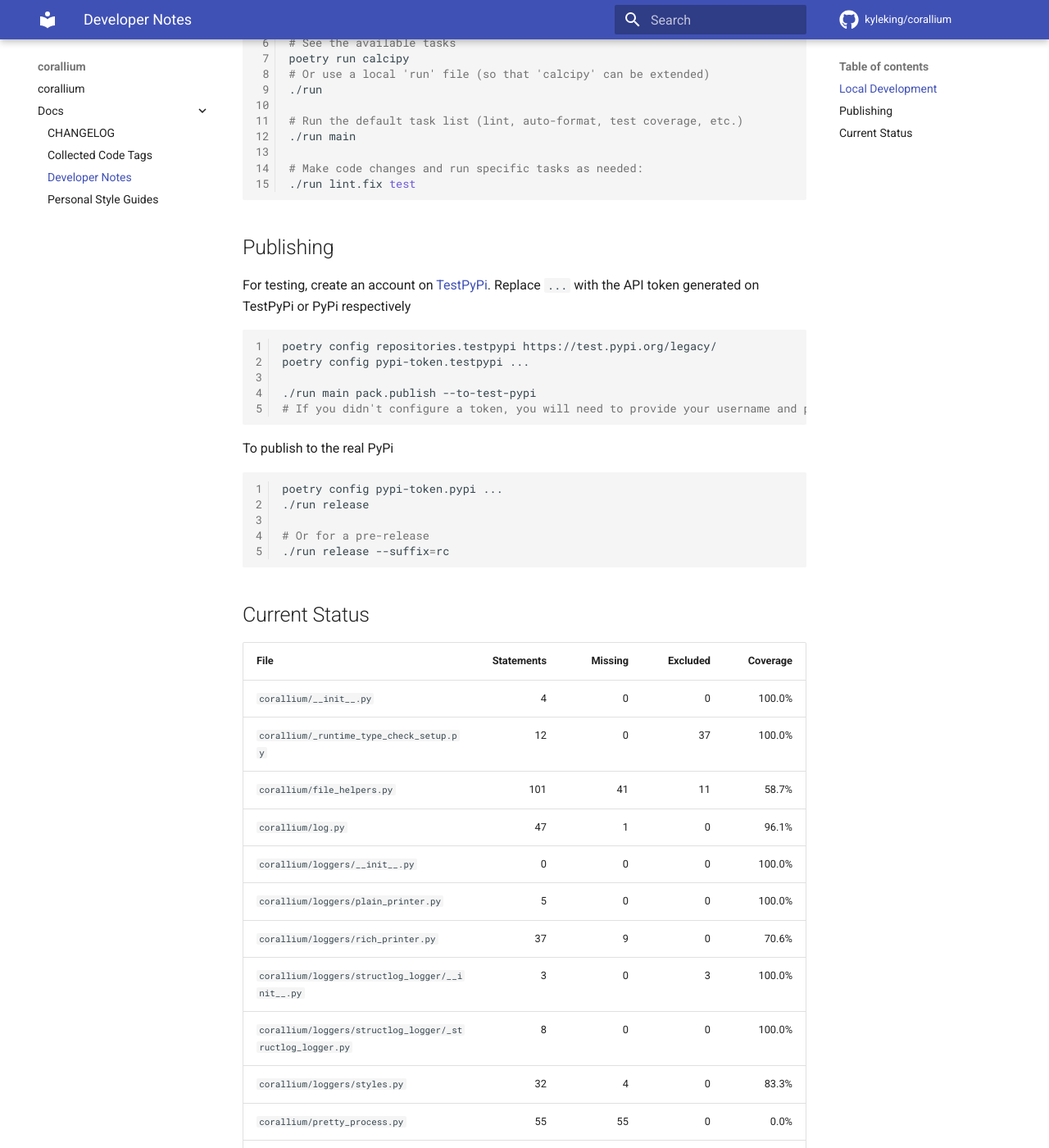
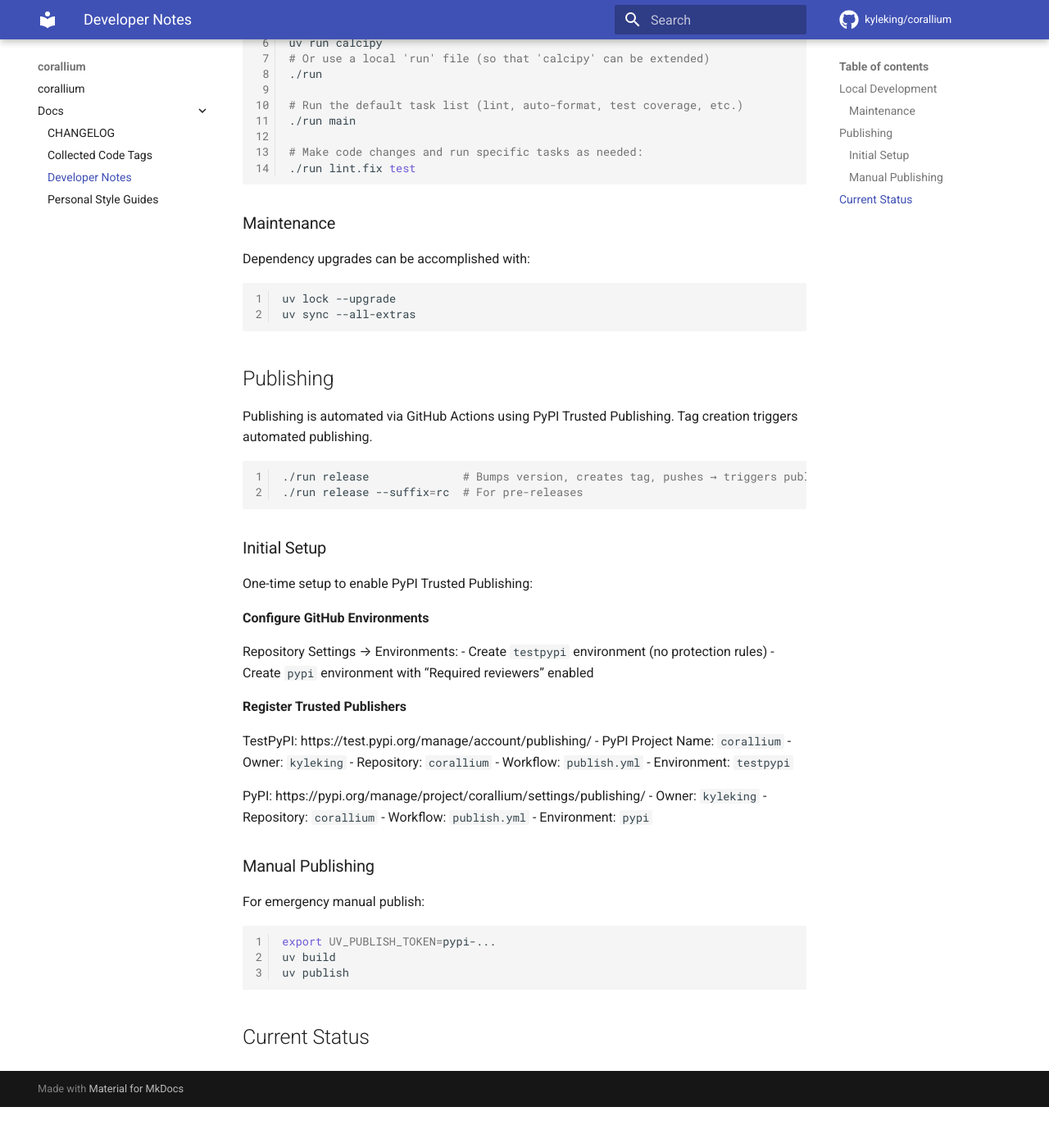
Before and after one commit to KyleKing/corallium, an MkDocs documentation site: the page built from docs/docs/DEVELOPER_GUIDE.md, in a window 1280 px wide and 1400 px high, scrolled down 293 px. Shown: the whole window at 82% size. Built offline with MkDocs 1.6.1 and Material for MkDocs 9.7.7, drawn with Linux system fonts in a browser that asks for light colours; comment, search, counter and statistics services are not loaded; after the commit the page ends 1643 px from its top, so only the background shows below that; some of the changed text lies outside the part shown.

Commit message:
build: partially migrate to uv

````diff
--- a/.copier-answers.yml
+++ b/.copier-answers.yml
@@ -2,7 +2,7 @@
 # Answer file maintained by Copier for: https://github.com/KyleKing/calcipy_template
 # DO NOT MODIFY THIS FILE. Edit by re-running copier and changing responses to the questions
 # Check into version control.
-_commit: 3.1.0
+_commit: 4.0.3
 _src_path: gh:KyleKing/calcipy_template
 author_email: dev.act.kyle@gmail.com
 author_name: Kyle King
--- a/docs/_styles/mkdocstrings.css
+++ b/docs/_styles/mkdocstrings.css
@@ -4,7 +4,7 @@ Source:  ;https://github.com/pawamoy/copier-pdm/blob/79135565c4c7f756204a5f460e8
 
  */
 div.doc-contents:not(.first) {
-  padding-left: 25px;
-  border-left: 4px solid rgba(230, 230, 230);
-  margin-bottom: 80px;
+    padding-left: 25px;
+    border-left: 4px solid rgba(230, 230, 230);
+    margin-bottom: 80px;
 }
--- a/docs/docs/DEVELOPER_GUIDE.md
+++ b/docs/docs/DEVELOPER_GUIDE.md
@@ -5,11 +5,10 @@
 ```sh
 git clone https://github.com/kyleking/corallium.git
 cd corallium
-poetry install --sync
-poetry run calcipy-pack pack.install-extras
+uv sync --all-extras
 
 # See the available tasks
-poetry run calcipy
+uv run calcipy
 # Or use a local 'run' file (so that 'calcipy' can be extended)
 ./run
 
@@ -20,47 +19,61 @@ poetry run calcipy
 ./run lint.fix test
 ```
 
+### Maintenance
+
+Dependency upgrades can be accomplished with:
+
+```sh
+uv lock --upgrade
+uv sync --all-extras
+```
+
 ## Publishing
 
-For testing, create an account on [TestPyPi](https://test.pypi.org/legacy/). Replace `...` with the API token generated on TestPyPi or PyPi respectively
+Publishing is automated via GitHub Actions using PyPI Trusted Publishing. Tag creation triggers automated publishing.
 
 ```sh
-poetry config repositories.testpypi https://test.pypi.org/legacy/
-poetry config pypi-token.testpypi ...
-
-./run main pack.publish --to-test-pypi
-# If you didn't configure a token, you will need to provide your username and password to publish
+./run release              # Bumps version, creates tag, pushes → triggers publish
+./run release --suffix=rc  # For pre-releases
 ```
 
-To publish to the real PyPi
+### Initial Setup
+
+One-time setup to enable PyPI Trusted Publishing:
+
+**Configure GitHub Environments**
+
+Repository Settings → Environments:
+- Create `testpypi` environment (no protection rules)
+- Create `pypi` environment with "Required reviewers" enabled
+
+**Register Trusted Publishers**
+
+TestPyPI: https://test.pypi.org/manage/account/publishing/
+- PyPI Project Name: `corallium`
+- Owner: `kyleking`
+- Repository: `corallium`
+- Workflow: `publish.yml`
+- Environment: `testpypi`
+
+PyPI: https://pypi.org/manage/project/corallium/settings/publishing/
+- Owner: `kyleking`
+- Repository: `corallium`
+- Workflow: `publish.yml`
+- Environment: `pypi`
+
+### Manual Publishing
+
+For emergency manual publish:
 
 ```sh
-poetry config pypi-token.pypi ...
-./run release
-
-# Or for a pre-release
-./run release --suffix=rc
+export UV_PUBLISH_TOKEN=pypi-...
+uv build
+uv publish
 ```
 
 ## Current Status
 
 <!-- {cts} COVERAGE -->
-| File                                                      | Statements | Missing | Excluded | Coverage |
-|-----------------------------------------------------------|-----------:|--------:|---------:|---------:|
-| `corallium/__init__.py`                                   | 4          | 0       | 0        | 100.0%   |
-| `corallium/_runtime_type_check_setup.py`                  | 12         | 0       | 37       | 100.0%   |
-| `corallium/file_helpers.py`                               | 101        | 41      | 11       | 58.7%    |
-| `corallium/log.py`                                        | 47         | 1       | 0        | 96.1%    |
-| `corallium/loggers/__init__.py`                           | 0          | 0       | 0        | 100.0%   |
-| `corallium/loggers/plain_printer.py`                      | 5          | 0       | 0        | 100.0%   |
-| `corallium/loggers/rich_printer.py`                       | 37         | 9       | 0        | 70.6%    |
-| `corallium/loggers/structlog_logger/__init__.py`          | 3          | 0       | 3        | 100.0%   |
-| `corallium/loggers/structlog_logger/_structlog_logger.py` | 8          | 0       | 0        | 100.0%   |
-| `corallium/loggers/styles.py`                             | 32         | 4       | 0        | 83.3%    |
-| `corallium/pretty_process.py`                             | 55         | 55      | 0        | 0.0%     |
-| `corallium/shell.py`                                      | 42         | 3       | 0        | 91.1%    |
-| `corallium/tomllib.py`                                    | 3          | 0       | 2        | 100.0%   |
-| **Totals**                                                | 349        | 113     | 53       | 65.5%    |
 
-Generated on: 2024-11-07
 <!-- {cte} -->
--- a/docs/gen_ref_nav.py
+++ b/docs/gen_ref_nav.py
@@ -29,7 +29,7 @@ def has_public_code(line: str) -> bool:
 
 
 _config = tomllib.loads(Path('pyproject.toml').read_text(encoding='utf-8'))
-_pkg_name = _config['tool']['poetry']['name']
+_pkg_name = _config['project']['name']
 src = Path(_pkg_name)
 for path in sorted(src.rglob('*.py')):
     for line in path.read_text().split('\n'):
--- /dev/null
+++ b/mise.toml
@@ -0,0 +1,5 @@
+[env]
+_.python.venv = {path = ".venv"}
+
+[tools]
+python = ["3.13.11", "3.9.13"]
--- a/mkdocs.yml
+++ b/mkdocs.yml
@@ -68,5 +68,5 @@ extra_css:
   - _styles/mkdocstrings.css
 
 extra_javascript:
-  - https://cdnjs.cloudflare.com/ajax/libs/tablesort/5.2.1/tablesort.min.js
+  - https://cdnjs.cloudflare.com/ajax/libs/tablesort/5.6.0/tablesort.min.js
   - _javascript/tables.js
--- a/noxfile.py
+++ b/noxfile.py
@@ -1,3 +1,4 @@
-"""nox-poetry configuration file."""
+# ruff: noqa: F401
+"""nox configuration file."""
 
-from calcipy.noxfile import build_check, build_dist, tests  # noqa: F401
+from calcipy.noxfile import tests
````
Also changed, not shown: .pre-commit-config.yaml (+16 -15 lines), README.md (+1 -1 lines), docs/docs/STYLE_GUIDE.md (+1 -1 lines), pyproject.toml (+45 -38 lines), .github/ABOUT.md, 8 other files.
